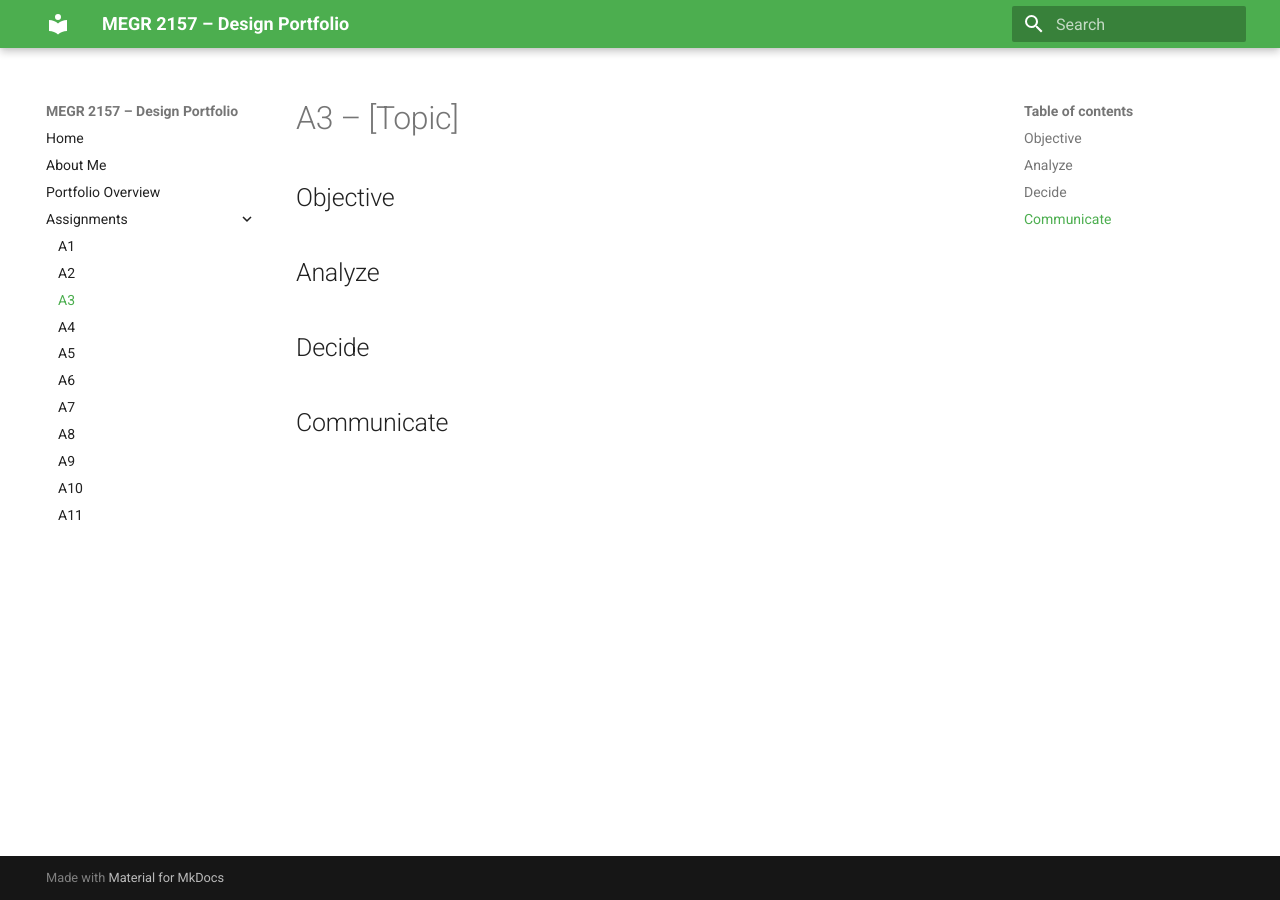
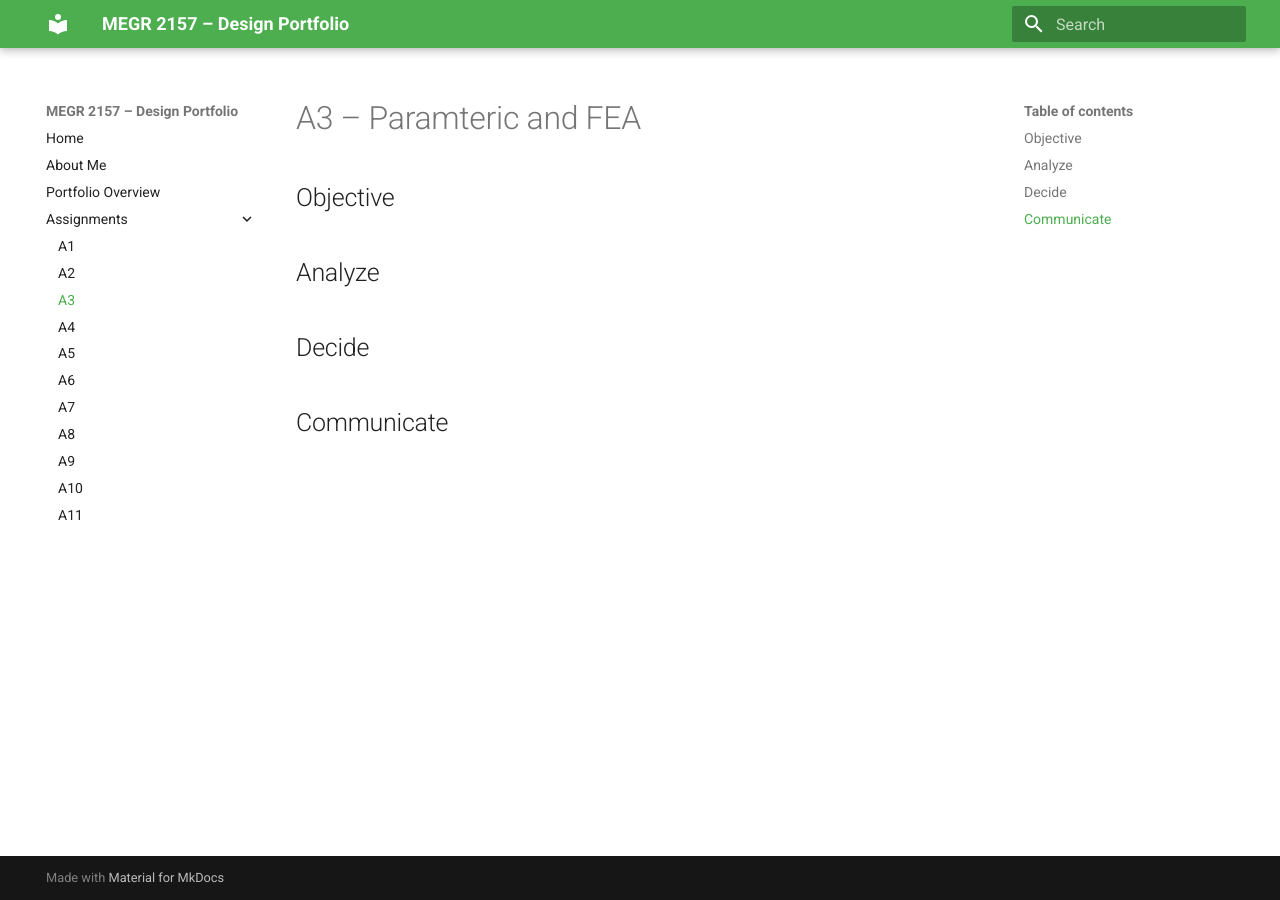
Before and after one commit to brandonhudson11/megr2157-portfolio, an MkDocs documentation site: the page built from docs/assignments/A03/index.md, in a window 1280 px wide. Built offline with MkDocs 1.6.1 and Material for MkDocs 9.7.7, drawn with Linux system fonts in a browser that asks for light colours.

Commit message:
Update assignment title to 'Parametric and FEA'

```diff
--- a/docs/assignments/A03/index.md
+++ b/docs/assignments/A03/index.md
@@ -1,4 +1,4 @@
-# A3 – [Topic]
+# A3 – Paramteric and FEA
 
 ## Objective
 
```
